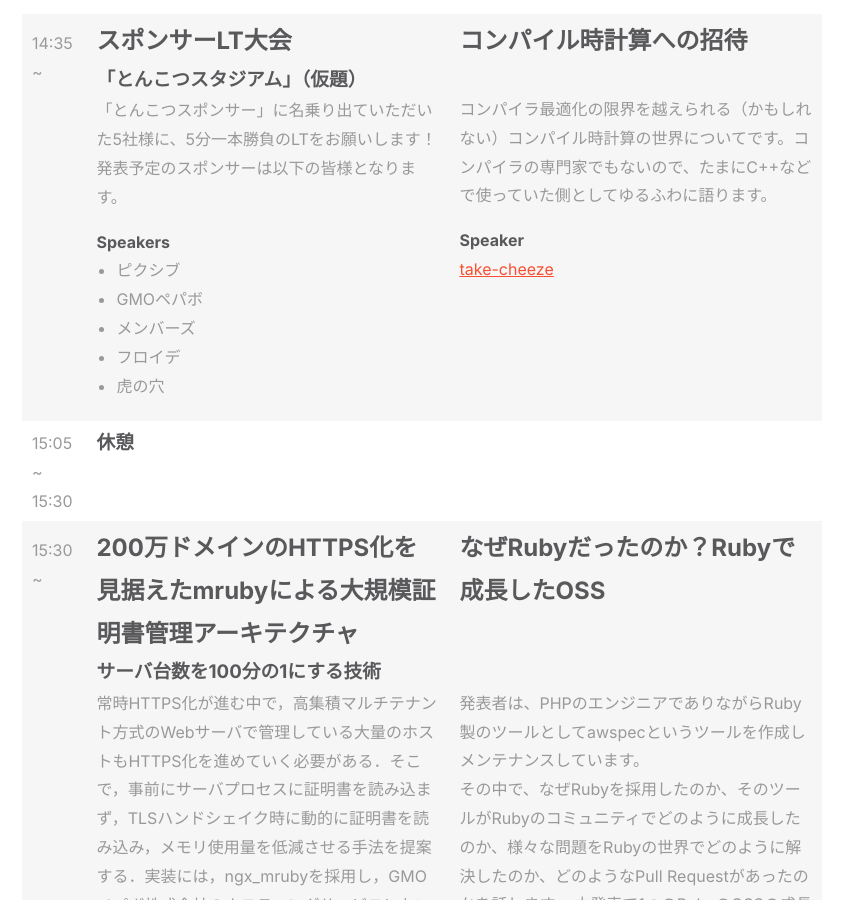
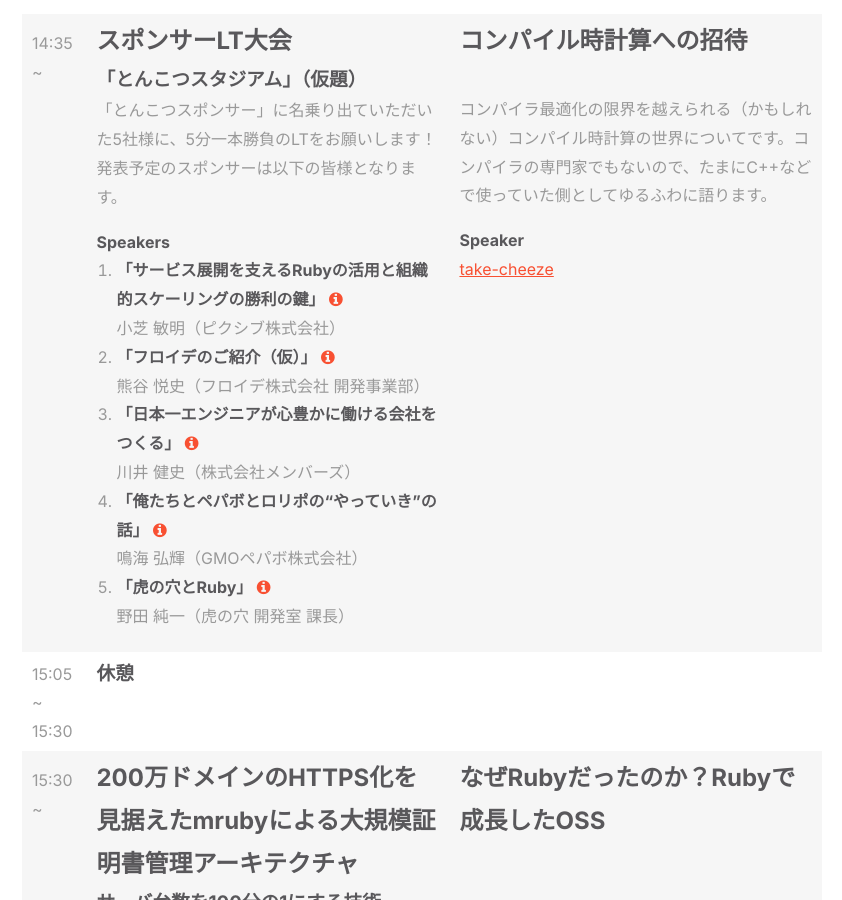
Before and after one commit to fukuokarb/fukuokark02, a Jekyll site: the page built from timetable.html, in a window 1280 px wide and 900 px high, scrolled down 2038 px. Shown: the whole window, without its empty margins (218-1060 px from the left). Built offline with Jekyll 4.4.1, drawn with Linux system fonts in a browser that asks for light colours; nearby versions of some CDN libraries.

Commit message:
AddすぽんさーLT

```diff
--- a/timetable.html
+++ b/timetable.html
@@ -168,13 +168,23 @@ layout: post
           発表予定のスポンサーは以下の皆様となります。
         </p>
         <h4>Speakers</h4>
-        <ul>
-          <li>ピクシブ</li>
-          <li>GMOペパボ</li>
-          <li>メンバーズ</li>
-          <li>フロイデ</li>
-          <li>虎の穴</li>
-        </ul>
+        <ol>
+          <li><strong style="color: #59585B;">「サービス展開を支えるRubyの活用と組織的スケーリングの勝利の鍵」</strong>
+            <a class="tooltip" title="ピクシブでは「創作活動がもっと楽しくなる場所を作ること」をミッションとして、イラストコミュニケーションサービス「pixiv」をはじめとした様々なサービスを営んでいます。今日では https://www.pixiv.co.jp/service/ の大多数がRubyで動いており、サービスを支える礎となっています。このトークでは具体的な活用方法と、今のような利用状況に至るまでの議論、経緯、意思決定を述べ、事業会社としてのRubyの活用の現状について将来像を明確にします。"><i class="fa fa-info-circle"></i></a><br>
+          小芝 敏明（ピクシブ株式会社） </li>
+          <li><strong style="color: #59585B;">「フロイデのご紹介（仮）」</strong>
+            <a class="tooltip" title="「無職フリーターを1000人エンジニアにする」をミッションに掲げるフロイデのご紹介を致します！"><i class="fa fa-info-circle"></i></a><br>
+          熊谷 悦史（フロイデ株式会社 開発事業部） </li>
+          <li><strong style="color: #59585B;">「日本一エンジニアが心豊かに働ける会社をつくる」</strong>
+            <a class="tooltip" title="場所にとらわれない新しい働き方を実現することを通じて、エンジニアとして一生手を動かせて輝き続けられるような企業を目指す株式会社メンバーズエッジ（2017年にメンバーズより独立）のチャレンジについてお話させていただきます。"><i class="fa fa-info-circle"></i></a><br>
+          川井 健史（株式会社メンバーズ） </li>
+          <li><strong style="color: #59585B;">「俺たちとペパボとロリポの“やっていき”の話」</strong>
+            <a class="tooltip" title="懇親会スポンサーでもあるGMOペパボについてのご紹介と、現在福岡支社のメンバーで力を入れていて開発しており、Ruby on Railsの利用もサポートしているプラットフォーム「ロリポップ！マネージドクラウド」のお話をします。"><i class="fa fa-info-circle"></i></a><br>
+          鳴海 弘輝（GMOペパボ株式会社） </li>
+          <li><strong style="color: #59585B;">「虎の穴とRuby」</strong>
+            <a class="tooltip" title="虎の穴のサービスのどの部分でRubyやRailsを活用しているか発表します。"><i class="fa fa-info-circle"></i></a><br>
+          野田 純一（虎の穴 開発室 課長） </li>
+        </ol>
       </div>
       <div class="default-section__table__cell">
         <h2 style="padding-bottom: 1.35em;">コンパイル時計算への招待</h2>
```
